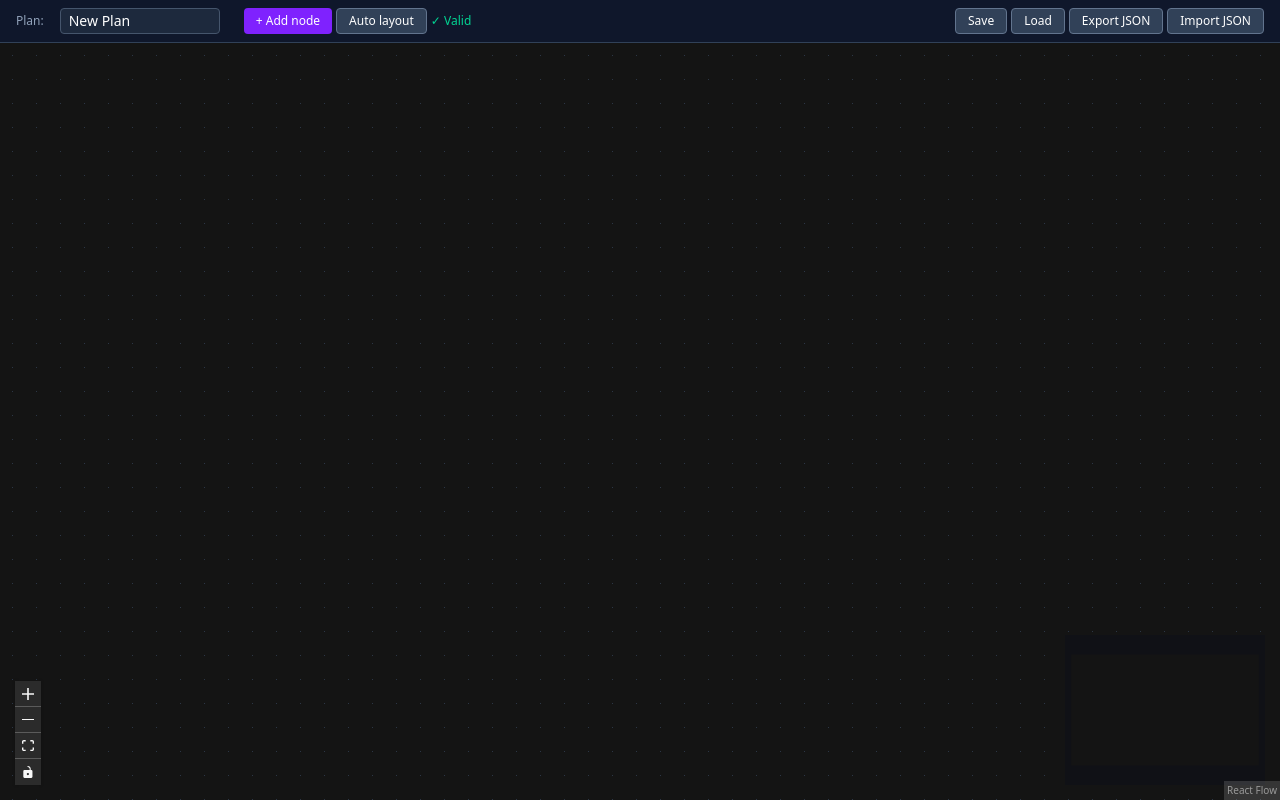
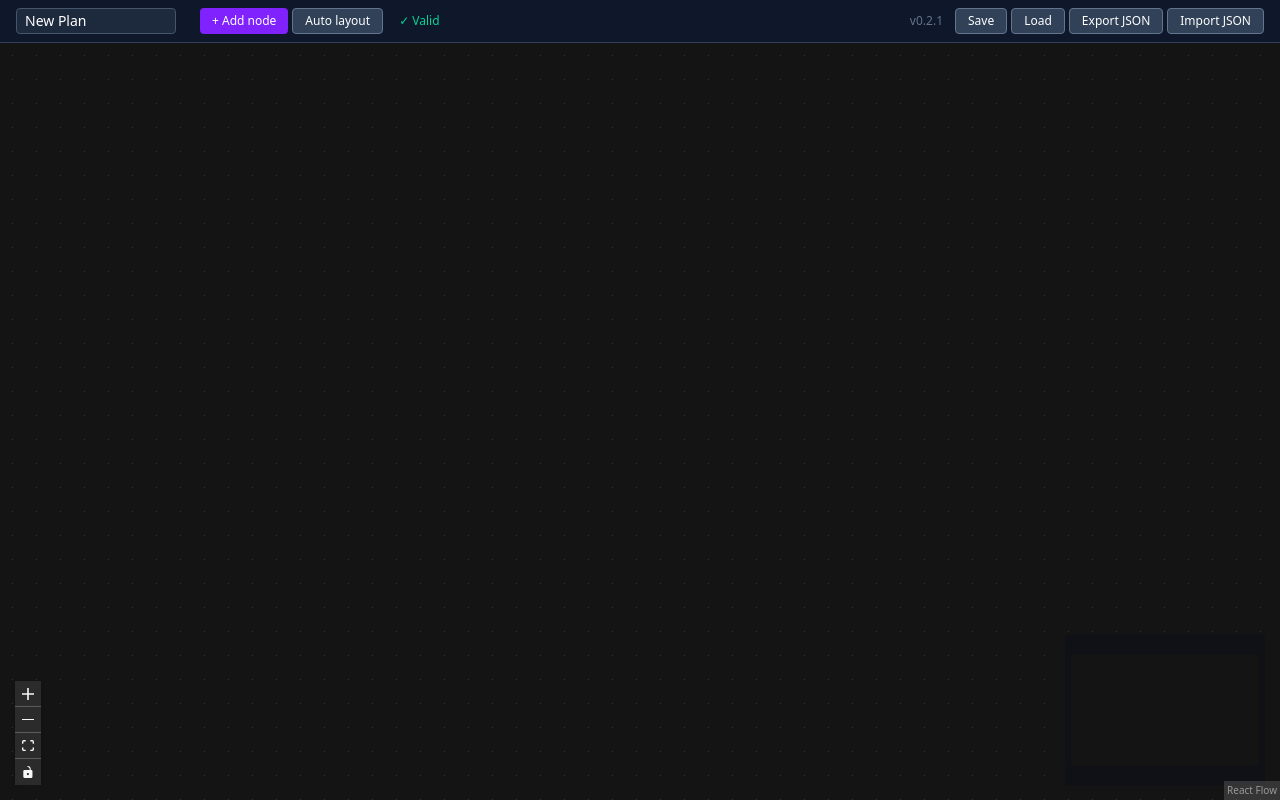
Before and after one commit to joelbyren/star-rupture-planner, a React (Vite) app: page / in a window 1280 px wide. Built offline with nearby package versions, Linux system fonts and the light colour scheme.

Commit message:
favicon and version in the title bar

```diff
--- a/package.json
+++ b/package.json
@@ -1,7 +1,7 @@
 {
   "name": "star-rupture-planner",
   "private": true,
-  "version": "0.1.0",
+  "version": "0.2.1",
   "type": "module",
   "scripts": {
     "dev": "vite",
--- a/src/components/PersistenceBar.tsx
+++ b/src/components/PersistenceBar.tsx
@@ -4,6 +4,7 @@ import { db } from '../db/db.ts';
 import type { PlanSnapshot } from '../store/planStore.ts';
 import itemsJson from '../data/items.json';
 import type { Item } from '../engine/types.ts';
+import { version } from '../../package.json';
 
 const ITEM_NAMES = new Map((itemsJson as Item[]).map(i => [i.id, i.name]));
 const itemName = (id: string) => ITEM_NAMES.get(id) ?? id;
@@ -88,7 +89,6 @@ export function PersistenceBar() {
 
   return (
     <div className="bg-slate-900 border-b border-slate-700 px-4 py-2 flex gap-2 items-center">
-      <span className="text-slate-400 text-xs mr-2">Plan:</span>
       <input
         className="bg-slate-800 border border-slate-600 rounded px-2 py-0.5 text-white text-sm w-40"
         value={store.planName}
@@ -110,7 +110,7 @@ export function PersistenceBar() {
         </button>
 
         <div
-          className="relative flex items-center"
+          className="relative flex items-center ml-3"
           onMouseEnter={() => setShowMissing(true)}
           onMouseLeave={() => setShowMissing(false)}
         >
@@ -139,7 +139,8 @@ export function PersistenceBar() {
         </div>
       </div>
 
-      <div className="flex gap-1 ml-auto">
+      <div className="flex gap-1 ml-auto items-center">
+        <span className="text-slate-500 text-xs mr-2 tabular-nums">v{version}</span>
         {[
           { label: 'Save', action: handleSave },
           { label: 'Load', action: handleLoad },
```
